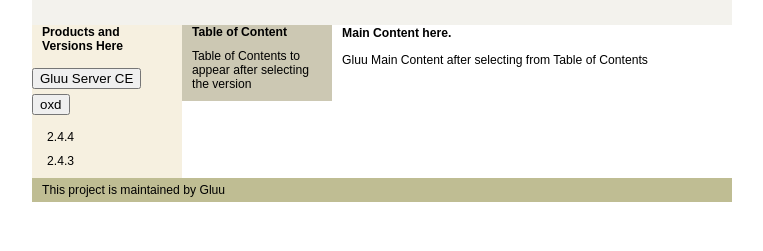
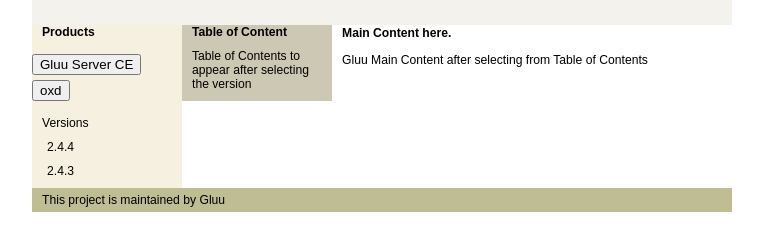
Before and after one commit to jschristie/GluuDocs, a plain HTML site: page index.html in a window 1280 px wide. Both pictures are taken after a click on the button "Gluu Server CE". Shown: the part 55-306 px from the top of the page, without its empty margins (258-1021 px from the left). Drawn offline with Linux system fonts and the light colour scheme.

Commit message:
Update index.html

```diff
--- a/index.html
+++ b/index.html
@@ -17,14 +17,16 @@
     </div>
   </div>
   <div id="navigation">
-    <p><strong>Products and Versions Here</strong></p>
+    <p><strong>Products</strong></p>
     <ul>
       <li><button onclick="show_CE()" >Gluu Server CE</button></li>
       <li><button onclick="show_oxd()" >oxd</button></li>
     </ul>
+	<p id="myver"></p>
 	<p><a id="myAnchor" href="https://zamilskhan.github.io/docs-new"></a></p>
-	    <p><a id="myAnchor1" href="https://zamilskhan.github.io/docs-new"></a></p>
+	<p><a id="myAnchor1" href="https://zamilskhan.github.io/docs-new"></a></p>
 	    <script>  function show_CE() {
+			    document.getElementById("myver").innerHTML = "Versions";
 			    y = document.getElementById("myAnchor").innerHTML="2.4.4";
 			    var x = document.getElementById("myAnchor").href;
 			    y = document.getElementById("myAnchor1").innerHTML="2.4.3";
```
